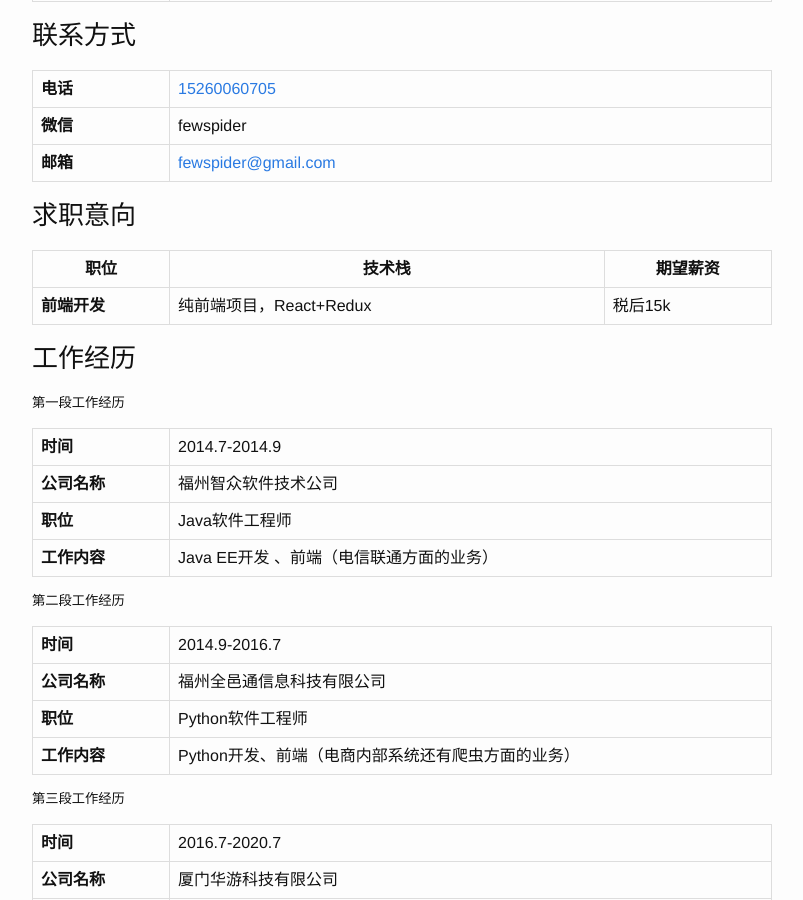
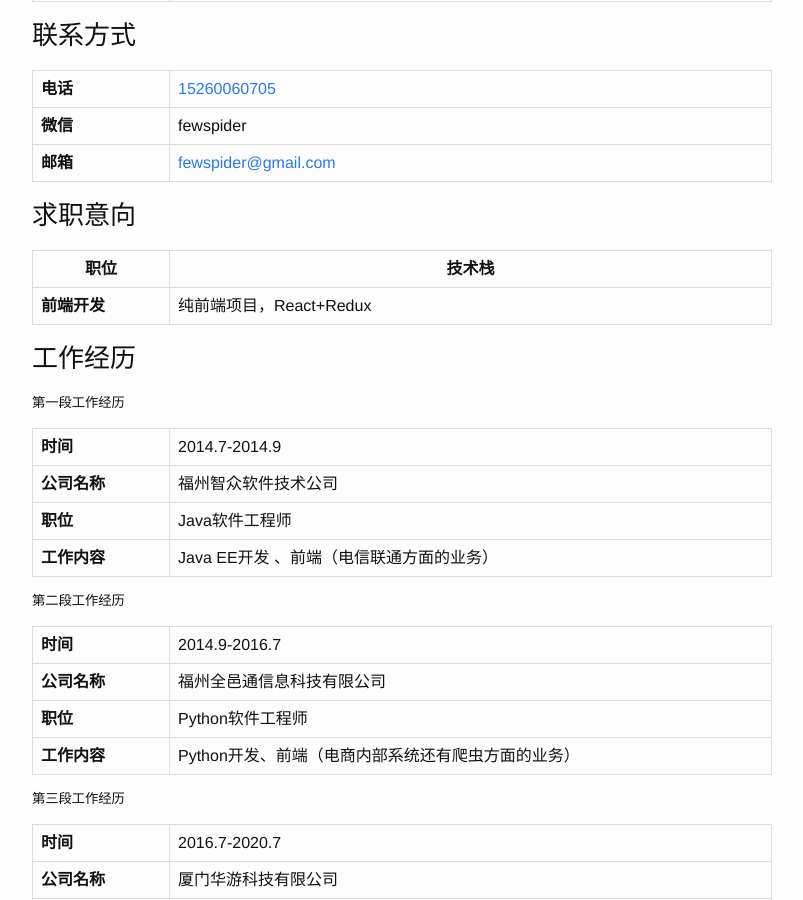
Before and after one commit to ohcrider/ohcrider.github.io, a Jekyll site: the page built from resume.md, in a window 1280 px wide and 900 px high, scrolled down 514 px. Shown: the whole window, without its empty margins (238-1041 px from the left). Built offline with Jekyll 4.4.1, drawn with Linux system fonts in a browser that asks for light colours.

Commit message:
Update resume.md

```diff
--- a/resume.md
+++ b/resume.md
@@ -22,9 +22,9 @@ permalink: /resume/
 
 ### 求职意向
 
-职位 | 技术栈 | 期望薪资
-----|------|------
-前端开发 | 纯前端项目，React+Redux | 税后15k
+职位 | 技术栈
+----|------
+前端开发 | 纯前端项目，React+Redux
 
 ### 工作经历
 
```
